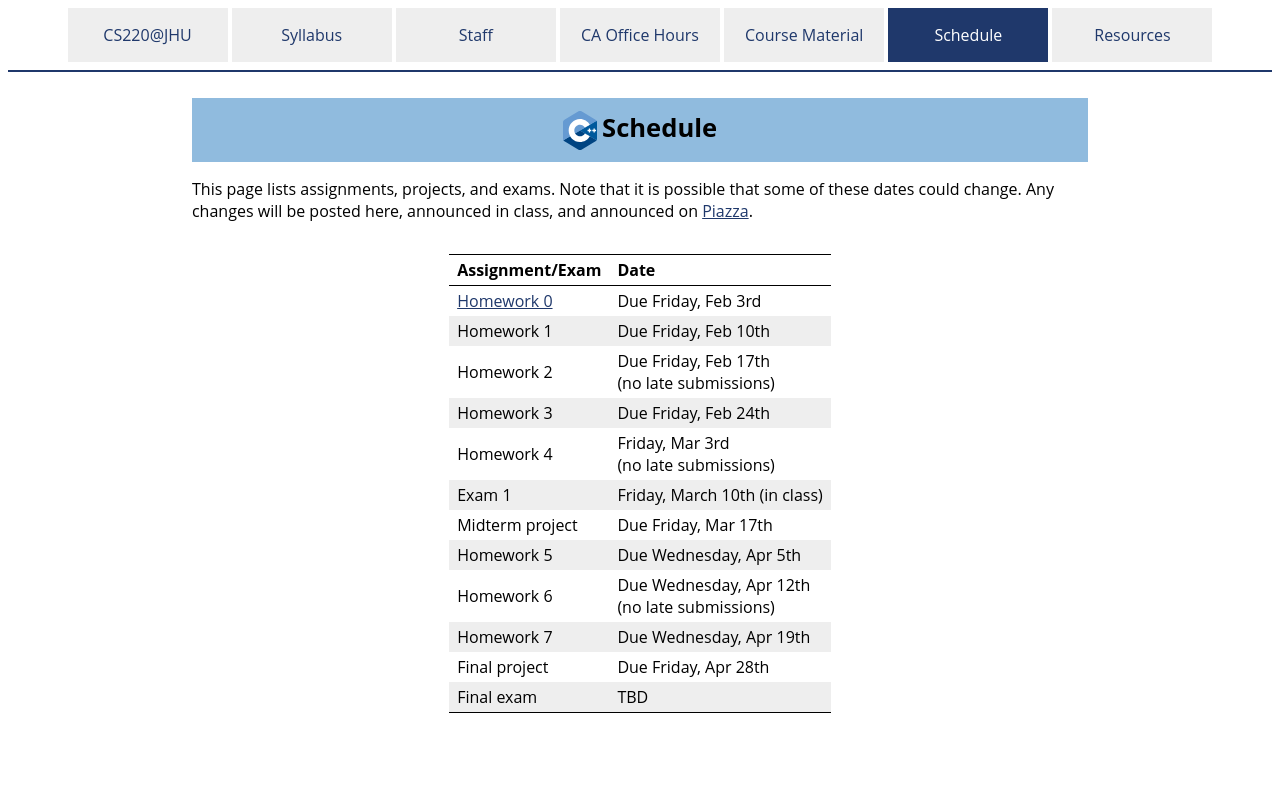
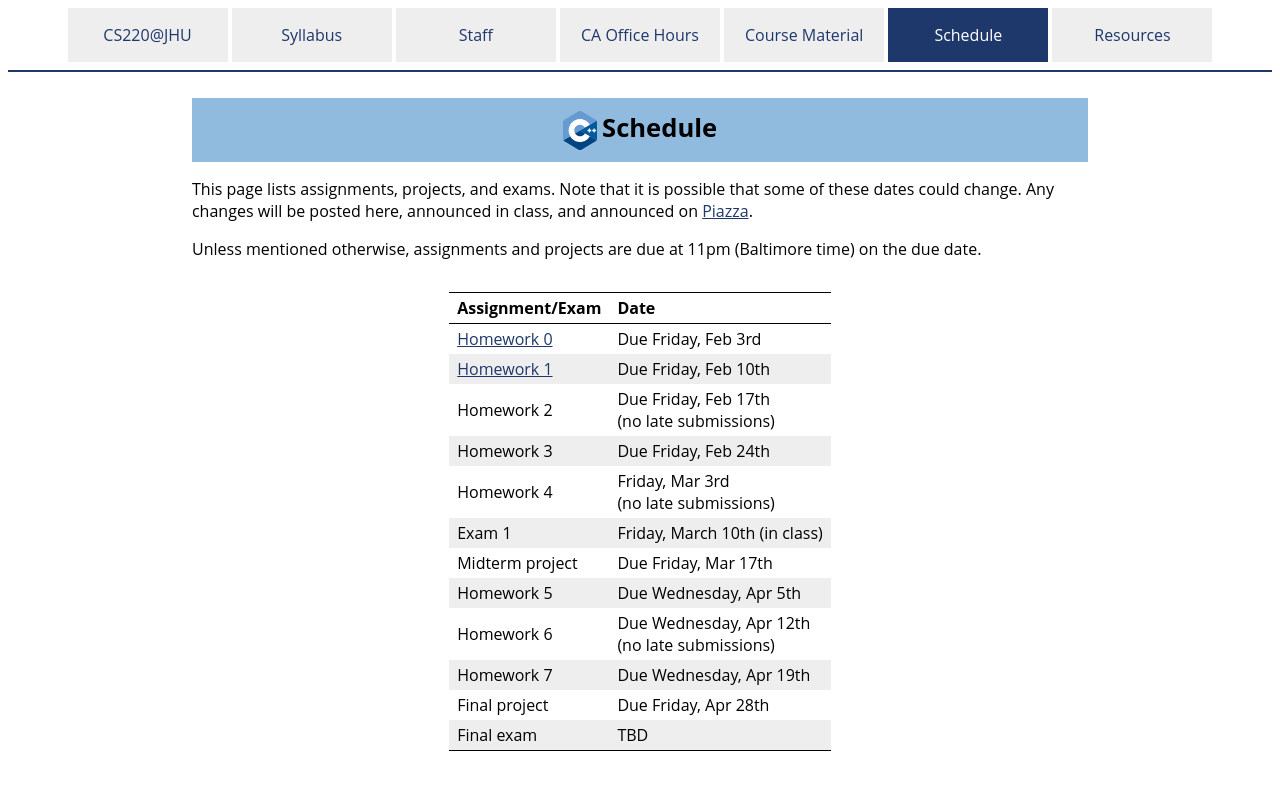
Before and after one commit to vivek-booshan/cs220-sp23, a Jekyll site: the page built from schedule.md, in a window 1280 px wide. Shown: the top 790 px of the page. Built offline with Jekyll 4.4.1, drawn with Linux system fonts in a browser that asks for light colours.

Commit message:
post homework 1

```diff
--- a/schedule.md
+++ b/schedule.md
@@ -8,10 +8,13 @@ This page lists assignments, projects, and exams. Note that it is possible that
 of these dates could change. Any changes will be posted here, announced in class,
 and announced on [Piazza](https://piazza.com/jhu/spring2023/en601220/home).
 
+Unless mentioned otherwise, assignments and projects are due at 11pm (Baltimore time)
+on the due date.
+
 Assignment/Exam | Date
 --------------- | ----
 [Homework 0](assign/hw0.html) | Due Friday, Feb 3rd
-Homework 1 | Due Friday, Feb 10th
+[Homework 1](assign/hw1.html) | Due Friday, Feb 10th
 Homework 2 | Due Friday, Feb 17th<br>(no late submissions)
 Homework 3 | Due Friday, Feb 24th
 Homework 4 | Friday, Mar 3rd<br>(no late submissions)
```
Also changed, not shown: assign/hw1.md (+0 -4 lines), index.md (+1 -0 lines).
